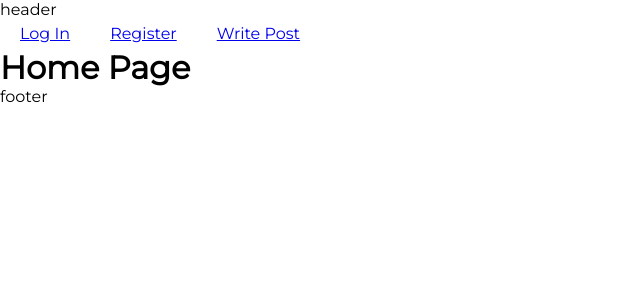
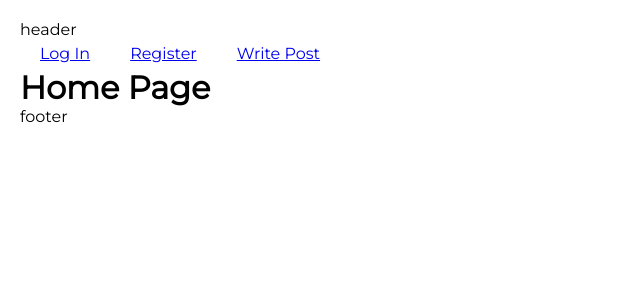
Before and after one commit to Evva1023/Blog-Website, a React (Create React App) app in the folder client/: page / in a window 1280 px wide. Shown: the top 300 px of the page, without its empty margins (0-640 px from the left). Built offline with nearby package versions, Linux system fonts and the light colour scheme.

Commit message:
Wrapped App component in container div and added style

```diff
--- a/client/src/App.js
+++ b/client/src/App.js
@@ -52,6 +52,8 @@ const router = createBrowserRouter([
 
 export function App() {
   return (
-    <RouterProvider router={router} />
+    <div className="container">
+      <RouterProvider router={router} />
+    </div>
   );
 }
--- a/client/src/style.css
+++ b/client/src/style.css
@@ -10,6 +10,10 @@ body {
     font-family: "Montserrat", Arial, sans-serif;
 }
 
+.container {
+    padding: 20px;
+}
+
 .nav-link {
     display: inline-block;
     padding: 5px 10px;
```
